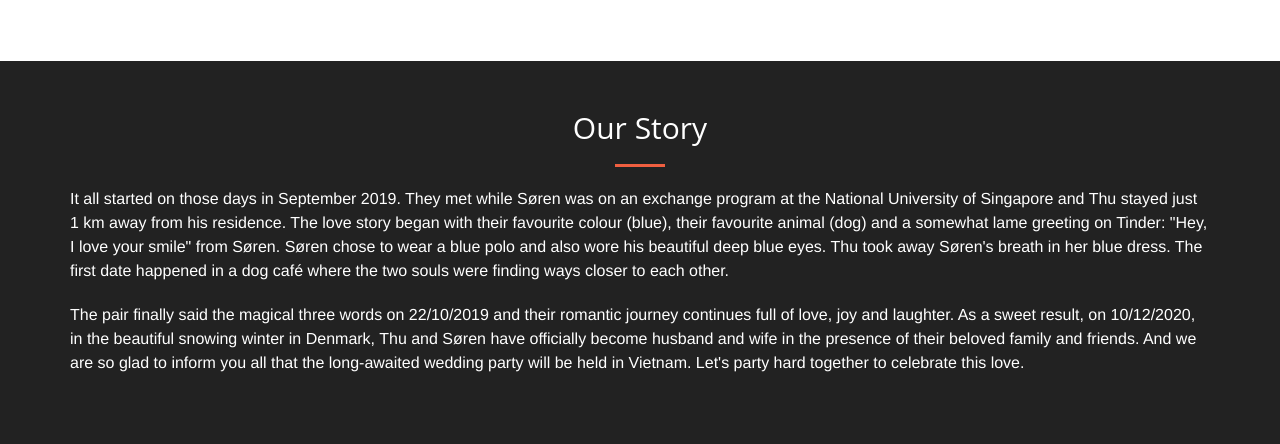
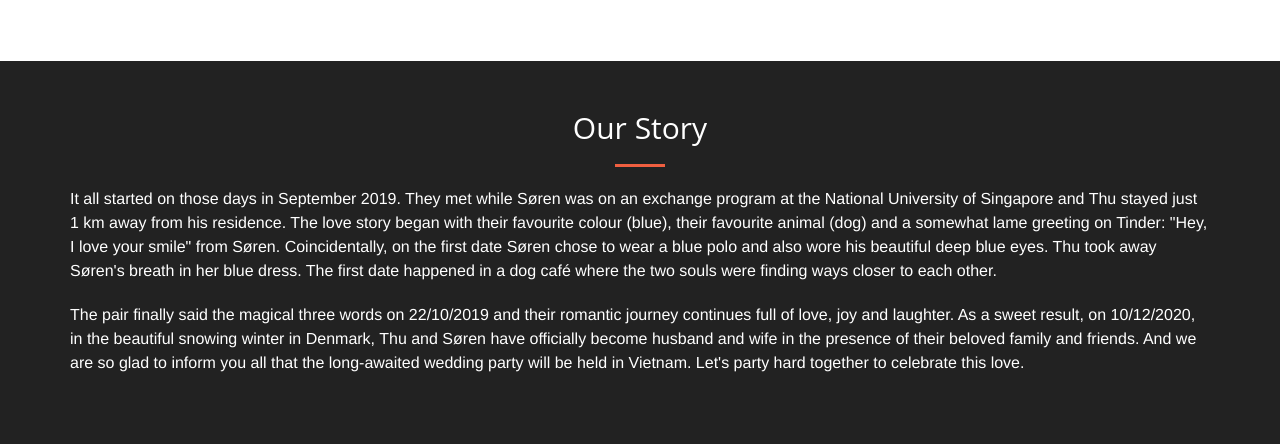
Before and after one commit to Soeren-Thu-Wedding/Soeren-Thu-Wedding.github.io, a Django app: page / in a window 1280 px wide. Shown: the part 5762-6206 px from the top of the page. Run offline with Django 3.2, Linux system fonts and the light colour scheme; some libraries are stand-ins or nearby versions.

Commit message:
Update Our Story

```diff
--- a/bigday/templates/partials/proposal.html
+++ b/bigday/templates/partials/proposal.html
@@ -8,13 +8,13 @@
       <h2 class="section-heading text-center">The Proposal</h2>
       <hr class="primary" />
       <p>
-        After living together for half a year, Thu started hinting that she was ready
+        After being together for half a year, Thu started hinting that she was ready
         for marriage. Søren, having a Western mentality towards relationships, thought
         it was a bit too soon. After one more year (and many more hints), Søren decided
         he was ready to go ahead with the proposal. One problem though; he had
-        terrible taste in jewellery. Wanting to make sure Thu got a ring she would be
+        terrible taste in jewelry. Wanting to make sure Thu got a ring she would be
         thrilled to wear for the rest of her life, he asked her to pick out the
-        ring herself. Arguably a rational approach, but also incredibily unromantic.
+        ring herself. Arguably a rational approach, but also incredibly unromantic.
         Fast forward 1.5 months. It is now 27 November 2021 and we have flown to Denmark
         for vacation. A formal wedding ceremony in Aarhus has been planned for 10 December 2021.
         And Søren has <i>not</i> proposed yet.
--- a/bigday/templates/partials/story.html
+++ b/bigday/templates/partials/story.html
@@ -11,8 +11,8 @@
         The love story began with their favourite colour (blue),
         their favourite animal (dog) and a somewhat lame greeting on Tinder:
         "Hey, I love your smile" from Søren.
-        Søren chose to wear a blue polo and also wore his beautiful deep blue
-        eyes.
+        Coincidentally, on the first date Søren chose to wear a blue polo and
+        also wore his beautiful deep blue eyes.
         Thu took away Søren's breath in her blue dress.
         The first date happened in a dog café where the two souls were finding
         ways closer to each other.
```
